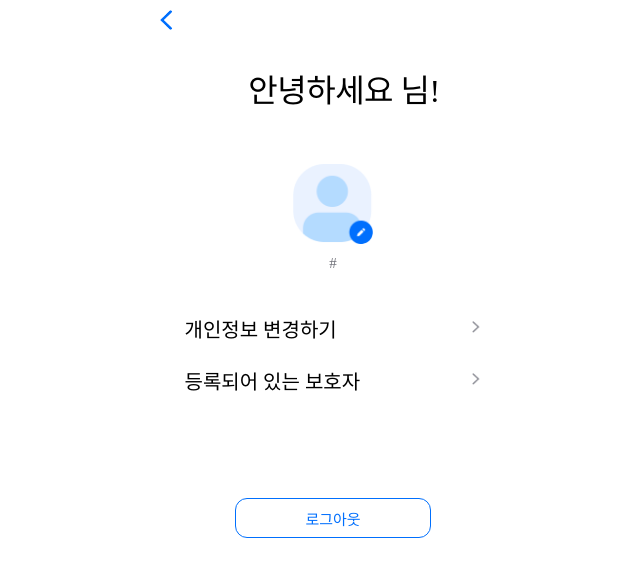
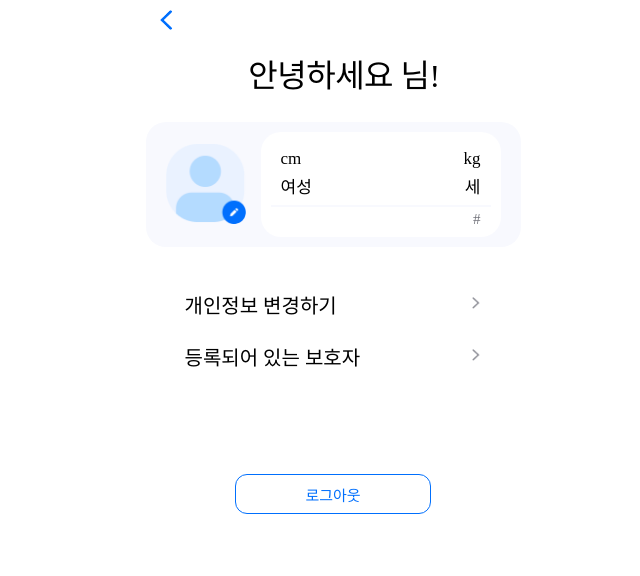
Before and after one commit to kookmin-sw/capstone-2023-11, a React (Create React App) app in the folder web_frontend/: page /senior/myPage in a window 1280 px wide. Shown: the top 576 px of the page, without its empty margins (307-947 px from the left). Built offline with nearby package versions, Linux system fonts and the light colour scheme; no server answers; a web font is replaced by a local one.

Commit message:
[design] 디자인 수정

```diff
--- a/web_frontend/src/pages/SeniorMainPage.tsx
+++ b/web_frontend/src/pages/SeniorMainPage.tsx
@@ -363,7 +363,6 @@ const InsertFormPositioner = styled.div`
   height: 17rem;
   bottom: 8rem;
   margin-right: 2rem;
-  /* left: 50%; */
   right: 1%;
   position: absolute;
   display: block;
--- a/web_frontend/src/pages/SeniorMypage.tsx
+++ b/web_frontend/src/pages/SeniorMypage.tsx
@@ -23,11 +23,25 @@ function SeniorMypage() {
         <BackButton />
         <StIntroText>안녕하세요 {data?.userName}님!</StIntroText>
         <StInfoContainer>
-          <StProfilePhoto src={require("../assets/images/img_avatar.png")} />
-          <StName>{data?.userName}</StName>
-          <StUserCode># {data?.userCode}</StUserCode>
+          <div className="col">
+            <StProfilePhoto src={require("../assets/images/img_avatar.png")} />
+            <StName>{data?.userName}</StName>
+          </div>
+          <div className="col2">
+            <div className="row">
+              <StName>{data?.height} cm</StName>
+              <StName>{data?.weight} kg</StName>
+            </div>
+            <div className="row">
+              <StName>{data?.gender == "MALE" ? `남성` : `여성`}</StName>
+              <StName>{data?.age}세</StName>
+            </div>
+            <div className="line" />
+            <div className="right">
+              <StUserCode># {data?.userCode}</StUserCode>
+            </div>
+          </div>
         </StInfoContainer>
-
         <StButtonContainer onClick={() => navigate("#")}>
           <StButtonInfo>개인정보 변경하기</StButtonInfo>
           <StButtonIcon src={require("../assets/images/img_right.png")} />
@@ -49,22 +63,61 @@ export default SeniorMypage;
 const StSeniorMypage = styled.div`
   display: flex;
   flex-direction: column;
-  /* align-items: center; */
 `;
 const StIntroText = styled.span`
   font-family: "Pretendard-Bold";
   font-size: 3.2rem;
-  margin-top: 3.5rem;
+  margin-top: 2rem;
   margin-left: 2.2rem;
   letter-spacing: -0.05rem;
   text-align: center;
 `;
 const StInfoContainer = styled.div`
   display: flex;
-  flex-direction: column;
   align-items: center;
-  margin-top: 5.7rem;
+  margin-top: 3rem;
   margin-bottom: 3.3rem;
+  background-color: #f8f9fe;
+  border-radius: 2rem;
+  padding: 1rem;
+  flex-direction: row;
+  justify-content: space-between;
+  .col {
+    display: flex;
+    flex-direction: column;
+    align-items: center;
+    margin-left: 1rem;
+    margin-top: 1rem;
+  }
+  .col2 {
+    display: flex;
+    flex-direction: column;
+    align-items: center;
+    margin-left: 1rem;
+    background-color: #ffffff;
+    border-radius: 2rem;
+    padding: 1rem;
+    margin-right: 1rem;
+  }
+  .row {
+    display: flex;
+    width: 20rem;
+    flex-direction: row;
+    justify-content: space-between;
+    margin-right: 1rem;
+    margin-left: 1rem;
+  }
+  .right {
+    display: flex;
+    justify-content: end;
+    width: 20rem;
+  }
+  .line {
+    width: 100%;
+    border-top: 0.2rem solid #f8f9fe;
+    margin-top: 0.5rem;
+    margin-bottom: 0.5rem;
+  }
 `;
 
 const StProfilePhoto = styled.img`
```
